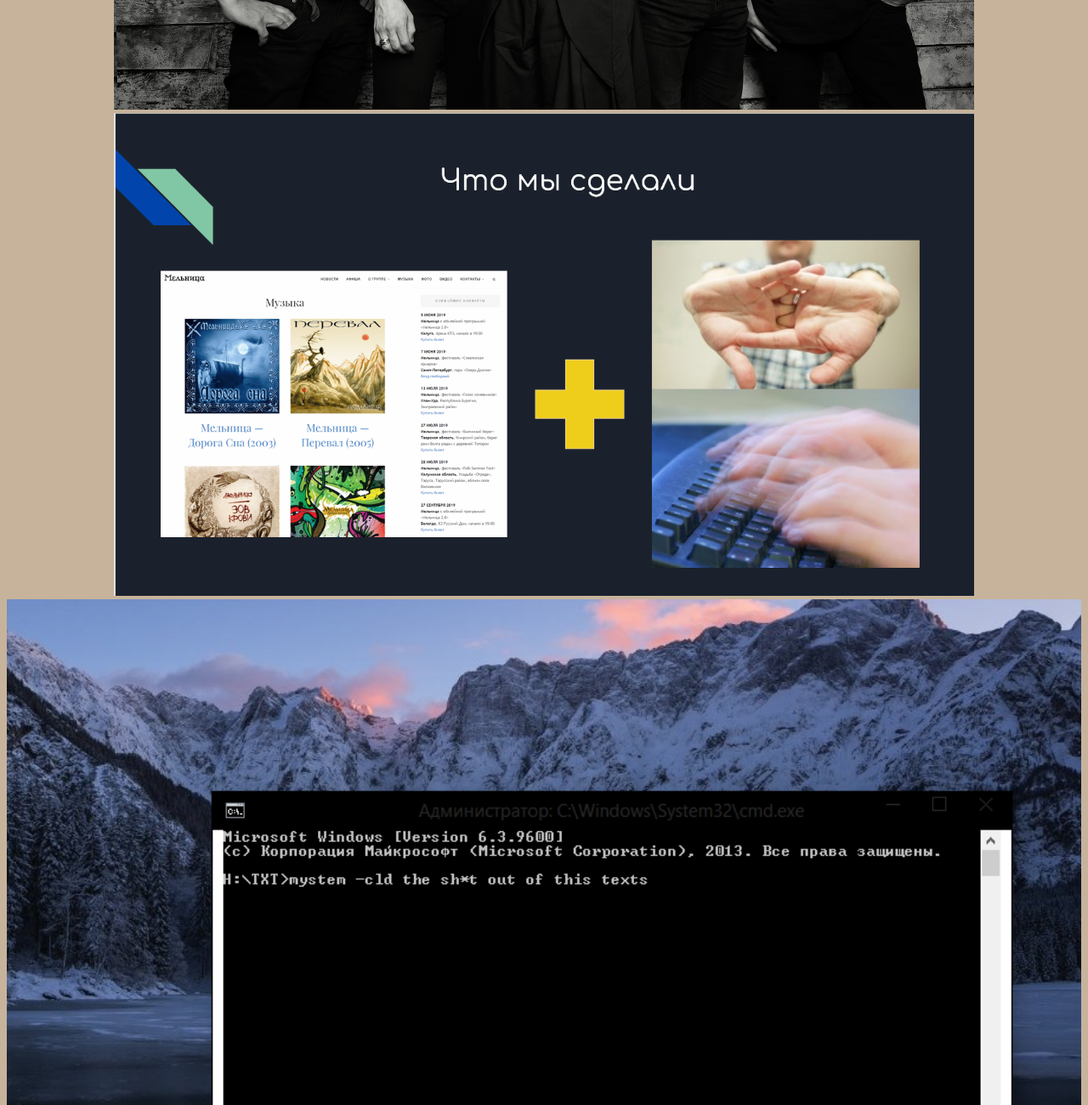
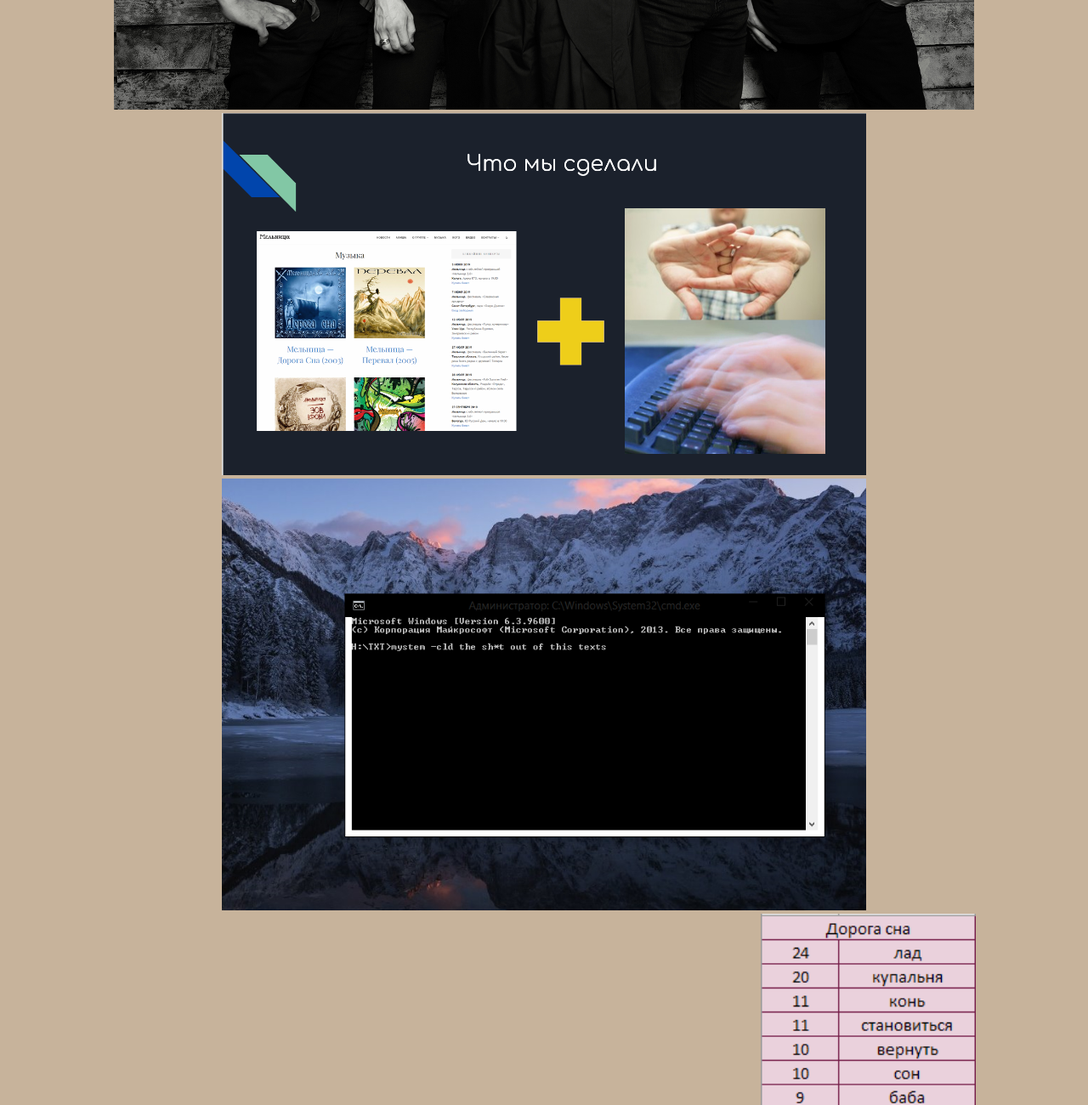
Before and after one commit to alyonushko/Melnica, a plain HTML site: page index.html in a window 1280 px wide. Shown: the part 520-1820 px from the top of the page at 85% size. Drawn offline with Linux system fonts and the light colour scheme.

Commit message:
Update index.html

```diff
--- a/index.html
+++ b/index.html
@@ -13,10 +13,10 @@
 <body>
     <center>
     <h1><tt>Что, зачем и почему</tt></h1>
-    <img alt="Христос Воскрес" width="80%" src="melnica.png">
-	<img alt="Христос Воскрес" width="80%" src="meme.png">
-	<img alt="Христос Воскрес" width="100%" src="sht.png">
-	<img alt="Христос Воскрес" width="100%" src="ант.png">
+  <img alt="Христос Воскрес" width="80%" src="melnica.png">
+	<img alt="Христос Воскрес" width="60%" src="meme.png">
+	<img alt="Христос Воскрес" width="60%" src="sht.png">
+	<img alt="Христос Воскрес" width="60%" src="ант.png">
 	<img alt="Христос Воскрес" width="20%" src="1.png">
 	<img alt="Христос Воскрес" width="20%" src="2.png">
 	<img alt="Христос Воскрес" width="20%" src="3.png">
```
